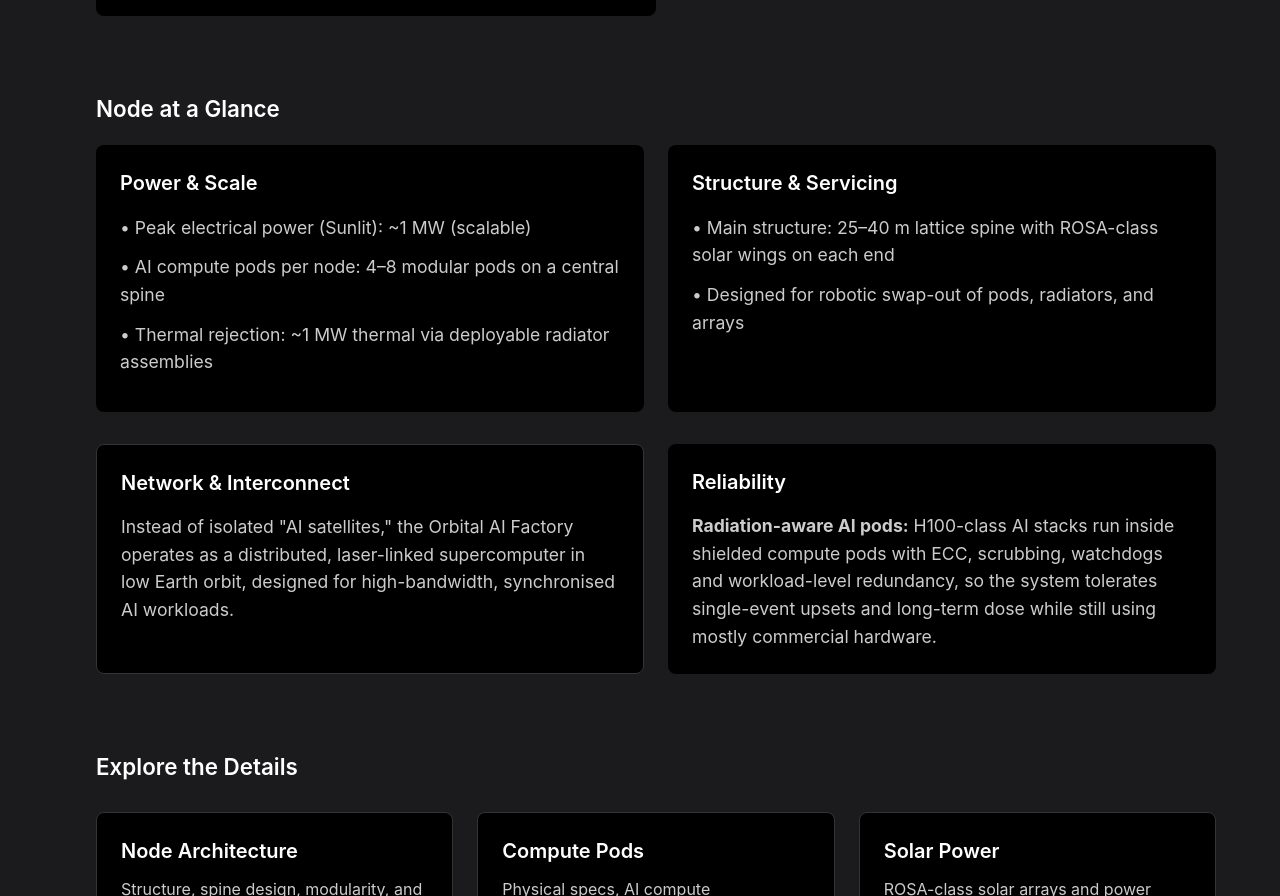
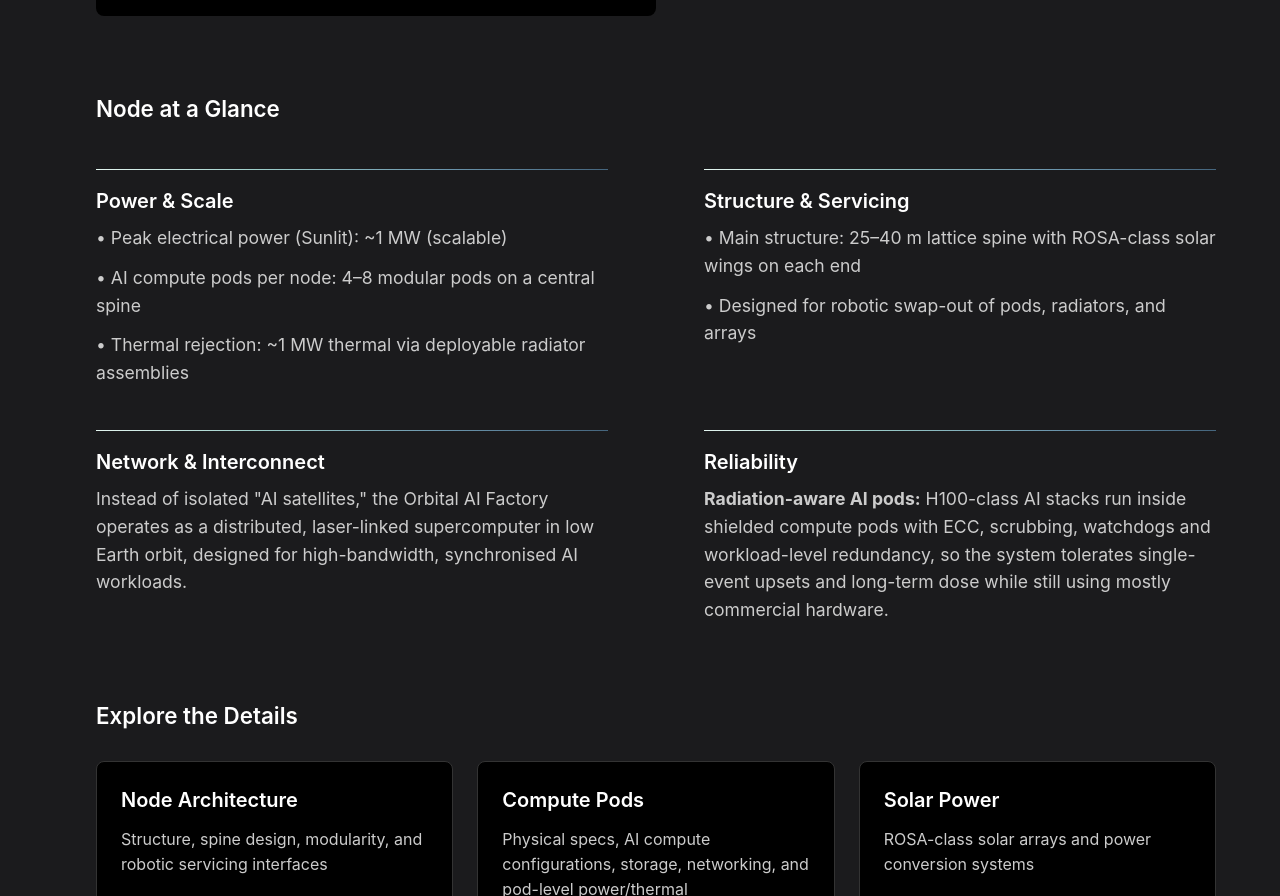
Before and after one commit to bigbadbrad/spacebilt, a Next.js app: page / in a window 1280 px wide. Shown: the part 8160-9056 px from the top of the page. Built offline with nearby package versions, Linux system fonts and the light colour scheme; no server answers.

Commit message:
gradient tweaks

```diff
--- a/src/components/home/home-sections.tsx
+++ b/src/components/home/home-sections.tsx
@@ -651,26 +651,26 @@ export const OrbitalAIFactorySpecs: React.FC = () => {
               </Typography>
             </Box>
 
-            <Typography variant="h5" color="white" sx={{ mt: 6, mb: 3, fontWeight: 600 }}>
+            <Typography variant="h5" color="white" sx={{ mt: 6, mb: 6, fontWeight: 600 }}>
               Node at a Glance
             </Typography>
-            <Grid container spacing={3} sx={{ mb: 4 }}>
+            <Grid container spacing={6} sx={{ mb: 4 }}>
               <Grid item xs={12} md={6}>
                 <Box
-                  sx={{
-                    backgroundColor: "#000000",
-                    p: 3,
-                    height: "100%",
-                    borderRadius: 1,
-                  }}
-                >
-                  <Typography
-                    variant="h6"
+                  component="div"
+                  sx={{
+                    display: "flex",
+                    flexDirection: "column",
+                    pr: { md: 3 },
+                  }}
+                >
+                  <GradientLine />
+                  <Typography
                     sx={{
                       color: "#ffffff",
                       fontSize: "1.25rem",
                       fontWeight: 600,
-                      mb: 2,
+                      mb: 1,
                     }}
                   >
                     Power & Scale
@@ -688,20 +688,20 @@ export const OrbitalAIFactorySpecs: React.FC = () => {
               </Grid>
               <Grid item xs={12} md={6}>
                 <Box
-                  sx={{
-                    backgroundColor: "#000000",
-                    p: 3,
-                    height: "100%",
-                    borderRadius: 1,
-                  }}
-                >
-                  <Typography
-                    variant="h6"
+                  component="div"
+                  sx={{
+                    display: "flex",
+                    flexDirection: "column",
+                    pl: { md: 3 },
+                  }}
+                >
+                  <GradientLine />
+                  <Typography
                     sx={{
                       color: "#ffffff",
                       fontSize: "1.25rem",
                       fontWeight: 600,
-                      mb: 2,
+                      mb: 1,
                     }}
                   >
                     Structure & Servicing
@@ -716,29 +716,24 @@ export const OrbitalAIFactorySpecs: React.FC = () => {
               </Grid>
             </Grid>
 
-            <Grid container spacing={3} sx={{ mb: 4 }}>
+            <Grid container spacing={6} sx={{ mb: 4 }}>
               <Grid item xs={12} md={6}>
                 <Link href="/orbital-ai-factory/network-interconnect" style={{ textDecoration: "none" }}>
                   <Box
-                    sx={{
-                      backgroundColor: "#000000",
-                      p: 3,
-                      height: "100%",
-                      borderRadius: 1,
-                      border: "1px solid #333333",
-                      transition: "border-color 0.2s",
-                      "&:hover": {
-                        borderColor: "#555555",
-                      },
-                    }}
-                  >
+                    component="div"
+                    sx={{
+                      display: "flex",
+                      flexDirection: "column",
+                      pr: { md: 3 },
+                    }}
+                  >
+                    <GradientLine />
                     <Typography
-                      variant="h6"
                       sx={{
                         color: "#ffffff",
                         fontSize: "1.25rem",
                         fontWeight: 600,
-                        mb: 2,
+                        mb: 1,
                       }}
                     >
                       Network & Interconnect
@@ -751,20 +746,20 @@ export const OrbitalAIFactorySpecs: React.FC = () => {
               </Grid>
               <Grid item xs={12} md={6}>
                 <Box
-                  sx={{
-                    backgroundColor: "#000000",
-                    p: 3,
-                    height: "100%",
-                    borderRadius: 1,
-                  }}
-                >
-                  <Typography
-                    variant="h6"
+                  component="div"
+                  sx={{
+                    display: "flex",
+                    flexDirection: "column",
+                    pl: { md: 3 },
+                  }}
+                >
+                  <GradientLine />
+                  <Typography
                     sx={{
                       color: "#ffffff",
                       fontSize: "1.25rem",
                       fontWeight: 600,
-                      mb: 2,
+                      mb: 1,
                     }}
                   >
                     Reliability
```
